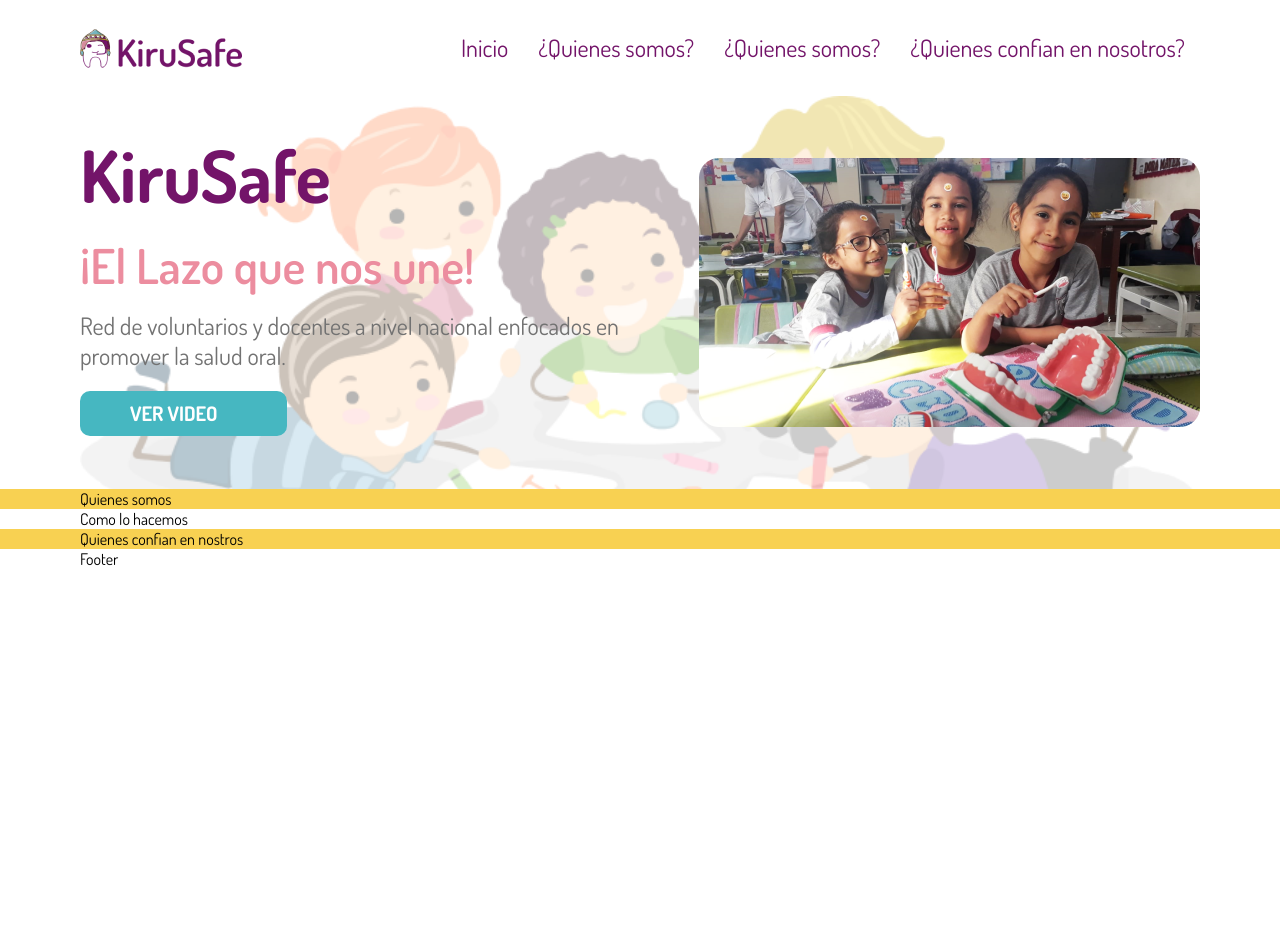
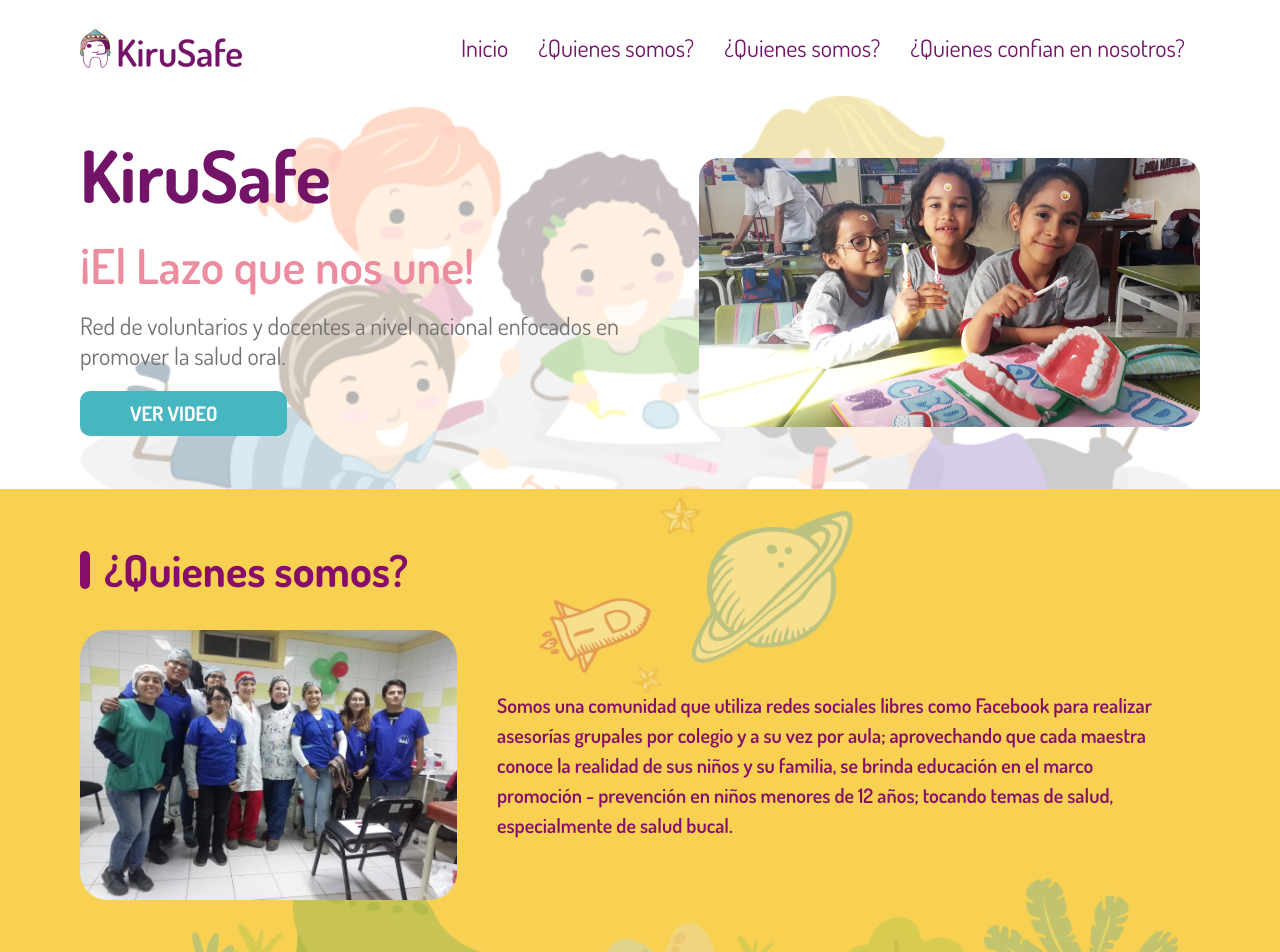
Before and after one commit to LuisYauri/kirusafe, an Angular app: page / in a window 1280 px wide. Shown: the top 952 px of the page. Before the commit the page ends 800 px from the top, so only its background shows below. Built offline with nearby package versions, Linux system fonts and the light colour scheme.

Commit message:
Add section one

```diff
--- a/src/app/app.component.html
+++ b/src/app/app.component.html
@@ -34,7 +34,18 @@
     <div class="content-section" style="background: #F8D152">
         <div class="content-body">
             <div class="content-father">
-                Quienes somos
+                <div class="section-one">
+                    <div class="title-general">
+                        <div class="title-general__line"></div>
+                        <span class="title-general__text">{{sectionOne.title}}</span>
+                    </div>
+                    <div class="section-one-box">
+                        <img [src]="sectionOne.img" alt="section-one" class="section-one-box__img">
+                        <div class="section-one-box__description">
+                            {{sectionOne.description}}
+                        </div>
+                    </div>
+                </div>
             </div>
         </div>
     </div>
--- a/src/app/app.component.scss
+++ b/src/app/app.component.scss
@@ -179,3 +179,80 @@
     width: 260px;
   }
 }
+
+// Section one
+.section-one {
+  display: flex;
+  flex-direction: column;
+  padding: 50px 0;
+  background-image: url('src/assets/img/bg_section_1.png');
+  background-size: cover;
+  @include md-lg-devices {
+    padding: 10px 0 25px;
+  }
+}
+
+.title-general {
+  display: flex;
+  flex-direction: row;
+  align-items: center;
+  &__line {
+    width: 10px;
+    height: 38px;
+    background: #870D6C;
+    border-radius: 20px;
+    margin-right: 14px;
+    @include md-lg-devices {
+      width: 7px;
+      height: 20px;
+      margin-right: 9px;
+    }
+  }
+  &__text {
+    font-style: normal;
+    font-weight: bold;
+    font-size: 44px;
+    line-height: 61px;
+    color: #870D6C;
+    @include md-lg-devices {
+      font-size: 25px;
+      line-height: 61px;
+    }
+  }
+}
+
+.section-one-box {
+  display: flex;
+  flex-direction: row;
+  padding: 30px 0;
+  @include md-lg-devices {
+    flex-direction: column;
+    justify-content: center;
+    align-items: center;
+    padding: 0 0;
+  }
+
+  &__img {
+    width: 377px;
+    @include md-lg-devices {
+      width: 260px;
+    }
+  }
+
+  &__description{
+    font-style: normal;
+    font-weight: 600;
+    font-size: 20px;
+    line-height: 30px;
+    color: #870D6C;
+    display: flex;
+    align-items: center;
+    padding: 40px;
+
+    @include md-lg-devices {
+      padding: 20px 0 0 0;
+      font-size: 16px;
+      line-height: 18px;
+    }
+  }
+}
--- a/src/app/app.component.ts
+++ b/src/app/app.component.ts
@@ -29,6 +29,11 @@
     btn: 'VER VIDEO',
     img: 'assets/img/img_girls.png'
   }
+  sectionOne = {
+    title: '¿Quienes somos?',
+    description: 'Somos una comunidad que utiliza redes sociales libres como Facebook para realizar asesorías grupales por colegio y a su vez por aula; aprovechando que cada maestra conoce la realidad de sus niños y su familia, se brinda educación en el marco  promoción - prevención en niños menores de 12 años; tocando temas de salud, especialmente de salud bucal.',
+    img: 'assets/img/img_section_1.png'
+  }
 
   ngOnInit() {
   }
```
Also changed, not shown: src/assets/img/bg_section_1.png (added), src/assets/img/img_section_1.png (added), 13 other files (tests, documents, lock files or other folders).
